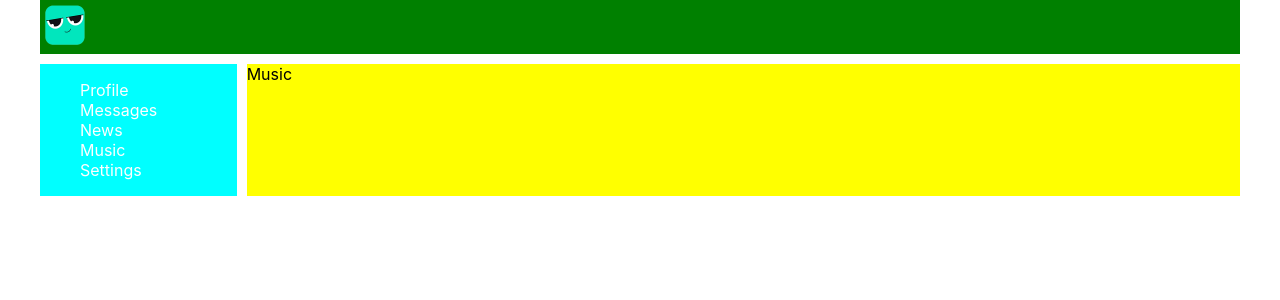
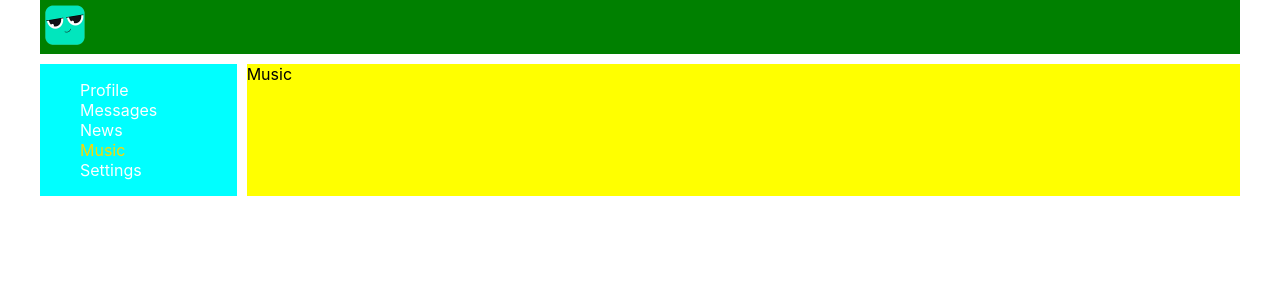
Before and after one commit to naumovn808/pet-react, a React (Create React App) app: page /music in a window 1280 px wide. Shown: the top 300 px of the page. Built offline with nearby package versions, Linux system fonts and the light colour scheme.

Commit message:
feat: add routing as Navlink

```diff
--- a/src/components/Navbar/Navbar.js
+++ b/src/components/Navbar/Navbar.js
@@ -1,15 +1,16 @@
 import React from 'react';
 import classes from './Navbar.module.css'
+import { NavLink } from 'react-router-dom';
 
 export default function Navbar() {
     return (
         <nav className={classes.nav}>
             <ul className='nav__list'>
-                <li className={classes.nav__item}><a href='/profile' className={classes.nav__link}>Profile</a></li>
-                <li className={classes.nav__item}><a href='/dialogs' className={classes.nav__link}>Messages</a></li>
-                <li className={classes.nav__item}><a href='/news' className={classes.nav__link}>News</a></li>
-                <li className={classes.nav__item}><a href='Music' className={classes.nav__link}>Music</a></li>
-                <li className={classes.nav__item}><a href='Settings' className={classes.nav__link}>Settings</a></li>
+                <li className={classes.nav__item}><NavLink to='/profile' className = { navData => navData.isActive ? classes.active : classes.nav__link }>Profile</NavLink></li>
+                <li className={classes.nav__item}><NavLink to='/dialogs' className = { navData => navData.isActive ? classes.active : classes.nav__link }>Messages</NavLink></li>
+                <li className={classes.nav__item}><NavLink to='/news' className = { navData => navData.isActive ? classes.active : classes.nav__link }>News</NavLink></li>
+                <li className={classes.nav__item}><NavLink to='Music' className = { navData => navData.isActive ? classes.active : classes.nav__link }>Music</NavLink></li>
+                <li className={classes.nav__item}><NavLink to='Settings' className = { navData => navData.isActive ? classes.active : classes.nav__link }>Settings</NavLink></li>
             </ul>
         </nav>
     )
--- a/src/components/Navbar/Navbar.module.css
+++ b/src/components/Navbar/Navbar.module.css
@@ -14,6 +14,16 @@
     list-style: none;
   }
 
+
+  .nav__item a {
+    text-decoration: none;
+  }
+
+
+  .nav__item a.active {
+  color: gold;
+  }
+
   .nav__link {
     color:white;
     text-decoration: none;
```
